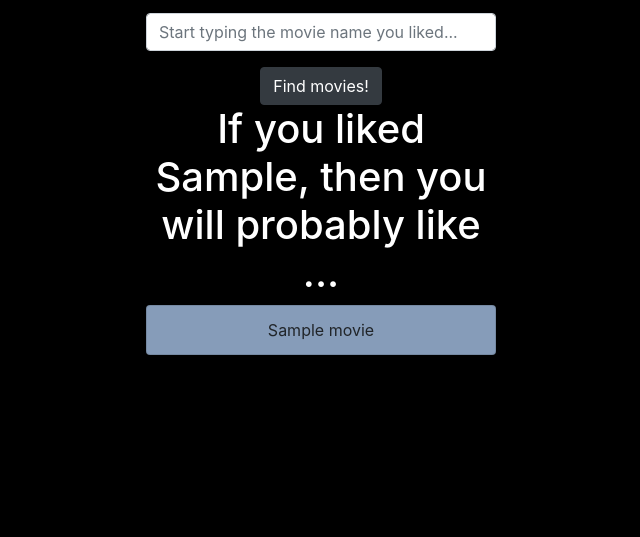
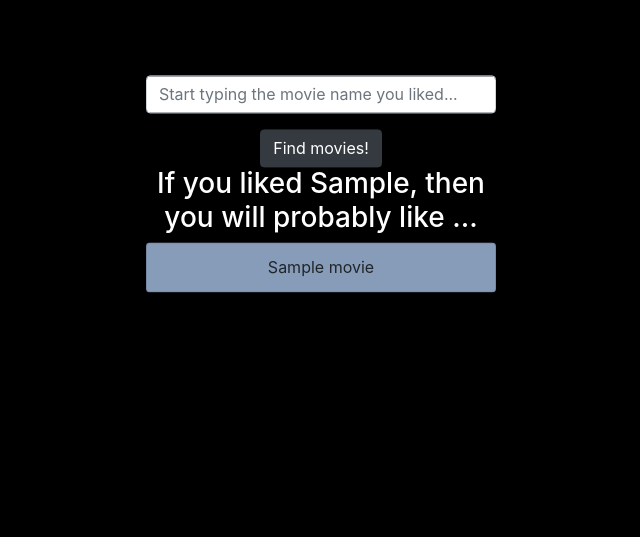
Before and after one commit to alibekU/movies_recommendations, a Flask app: template templates/results.html in a window 1280 px wide. Shown: the part 56-593 px from the top of the page, without its empty margins (319-959 px from the left). Run offline with Flask 2, Linux system fonts and the light colour scheme; the template is opened without the code that fills it: most values are stand-ins (such as "Sample title", 1, 10 or a date in 2020); form fields are guessed from the names that the template uses; data that the repository does not hold is empty; parts of the project's set-up code (start-up, migrations or seed data) failed here and were passed over; some libraries are stand-ins or nearby versions.

Commit message:
refactor: changes size of message displayed

```diff
--- a/templates/results.html
+++ b/templates/results.html
@@ -2,13 +2,13 @@
 
 {% block content %}
     {% if similar_movies|length != 0 %}
-        <h1 class="text-center message">If you liked {{requested_movie}}, then you will probably like ...</h1>
+        <h3 class="text-center message">If you liked {{requested_movie}}, then you will probably like ...</h1>
         <ul class="list-group">
             {% for movie in similar_movies %}
                 <li class="list-group-item text-center">{{movie}}</li>
             {% endfor %}
         </ul>
     {% else %}
-        <h1 class="text-center message">Movie "{{requested_movie}}" was not found</h1>
+        <h3 class="text-center message">Movie "{{requested_movie}}" was not found</h1>
     {% endif %}
 {% endblock %}
```
